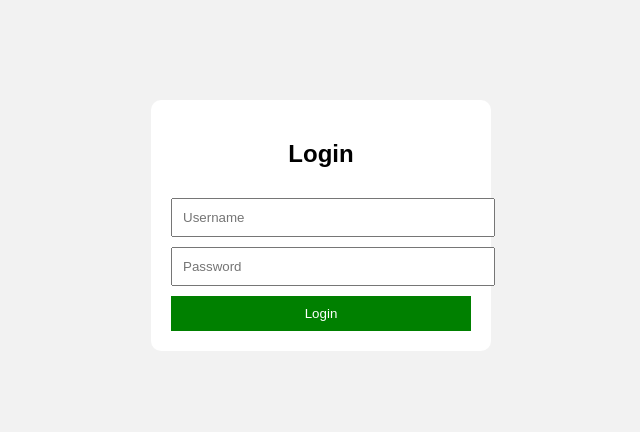
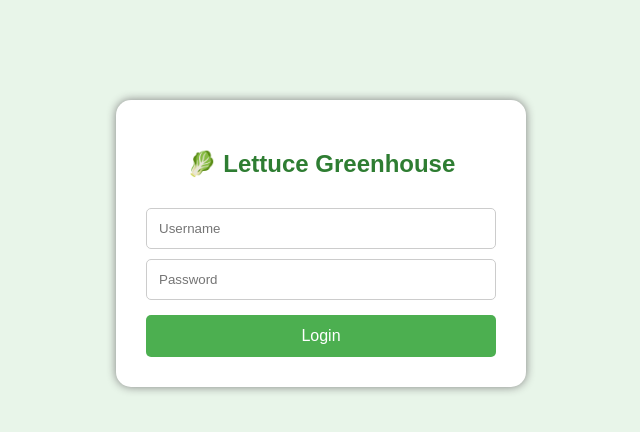
Before and after one commit to yenrizch/climate-regulation-system, a PHP site: page /login.php in a window 1280 px wide. Shown: the top 432 px of the page, without its empty margins (319-959 px from the left). Run offline with PHP 8.4, Linux system fonts and the light colour scheme.

Commit message:
Update login.php

```diff
--- a/login.php
+++ b/login.php
@@ -1,98 +1,44 @@
 <?php
 session_start();
-include 'config.php';
-
+require 'config.php';
+$error = "";
 if(isset($_POST['login'])){
-
     $username = $_POST['username'];
     $password = $_POST['password'];
-
-    $sql = "SELECT * FROM users
-            WHERE username='$username'
-            AND password='$password'";
-
-    $result = mysqli_query($conn, $sql);
-
-    if(mysqli_num_rows($result) > 0){
-
+    $sql = $conn->prepare("SELECT * FROM users WHERE username = ? AND password = ?");
+    $sql->execute([$username, $password]);
+    if($sql->rowCount() > 0){
         $_SESSION['username'] = $username;
-
         header("Location: dashboard.php");
         exit();
-
-    }else{
-        $error = "Invalid Username or Password";
+    } else {
+        $error = "Invalid username or password";
     }
 }
 ?>
-
 <!DOCTYPE html>
 <html>
 <head>
-    <title>Login</title>
-
-    <style>
-        body{
-            font-family: Arial;
-            background:#f2f2f2;
-        }
-
-        .login-box{
-            width:300px;
-            margin:100px auto;
-            background:white;
-            padding:20px;
-            border-radius:10px;
-        }
-
-        input{
-            width:100%;
-            padding:10px;
-            margin-top:10px;
-        }
-
-        button{
-            width:100%;
-            padding:10px;
-            margin-top:10px;
-            background:green;
-            color:white;
-            border:none;
-        }
-
-        h2{
-            text-align:center;
-        }
-
-        .error{
-            color:red;
-            text-align:center;
-        }
-    </style>
+<title>Greenhouse Login</title>
+<style>
+body{background:#e8f5e9;font-family:Arial;}
+.login-box{width:350px;background:white;margin:100px auto;padding:30px;border-radius:15px;box-shadow:0 0 10px gray;}
+h2{text-align:center;color:#2e7d32;}
+input{width:100%;padding:12px;margin-top:10px;border:1px solid #ccc;border-radius:5px;box-sizing:border-box;}
+button{width:100%;padding:12px;background:#4caf50;color:white;border:none;margin-top:15px;border-radius:5px;font-size:16px;cursor:pointer;}
+button:hover{background:#388e3c;}
+.error{color:red;text-align:center;margin-top:10px;}
+</style>
 </head>
 <body>
-
 <div class="login-box">
-
-    <h2>Login</h2>
-
-    <?php
-    if(isset($error)){
-        echo "<p class='error'>$error</p>";
-    }
-    ?>
-
+    <h2>🥬 Lettuce Greenhouse</h2>
+    <?php if($error != "") echo "<p class='error'>$error</p>"; ?>
     <form method="POST">
-
         <input type="text" name="username" placeholder="Username" required>
-
         <input type="password" name="password" placeholder="Password" required>
-
         <button type="submit" name="login">Login</button>
-
     </form>
-
 </div>
-
 </body>
 </html>
```
